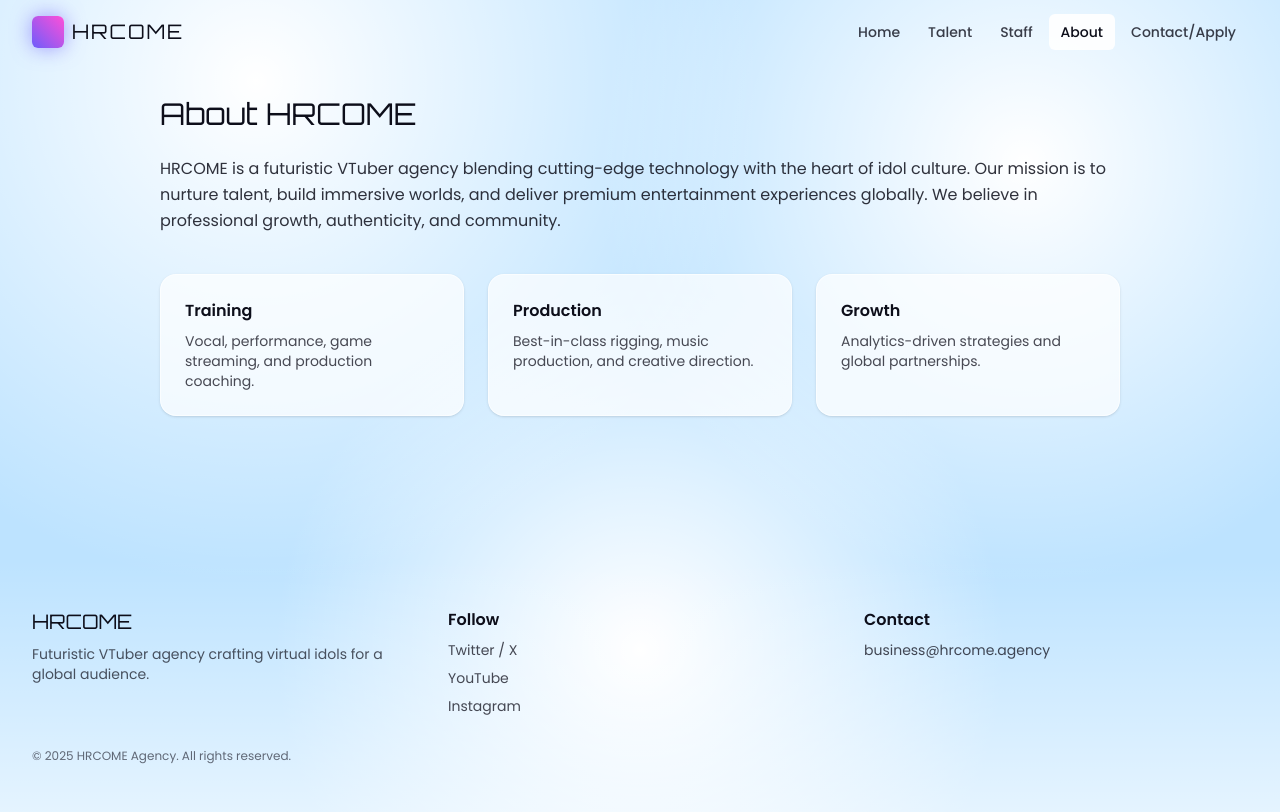
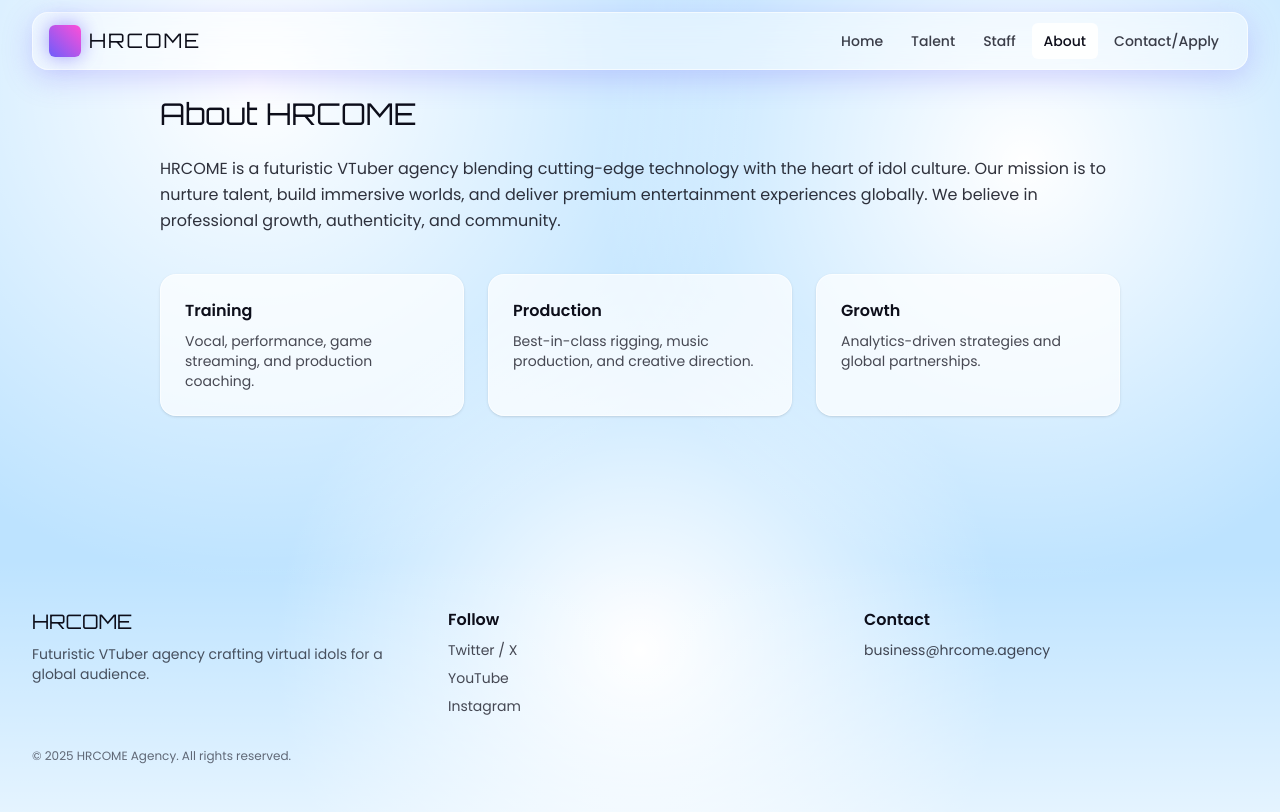
Before and after one commit to nikita1503agarwal/frontend-repo_6w27z83o_0itluy, a React (Vite) app: page /about in a window 1280 px wide. Built offline with nearby package versions, Linux system fonts and the light colour scheme.

Commit message:
Update project prj_6w27z83o - 2025-11-20T16:04:54.165Z

```diff
--- a/src/components/Navbar.jsx
+++ b/src/components/Navbar.jsx
@@ -10,8 +10,10 @@ export default function Navbar() {
 
   return (
     <header className="fixed top-0 inset-x-0 z-50">
-      <div className="max-w-7xl mx-auto px-4 sm:px-6 lg:px-8">
-        <div className="flex items-center justify-between h-16">
+      <div className="max-w-7xl mx-auto px-4 sm:px-6 lg:px-8 py-3">
+        {/* Glass/neon boxed header */}
+        <div className="rounded-2xl border border-white/60 bg-white/40 backdrop-blur-md shadow-[0_8px_30px_rgba(109,93,251,0.25)]">
+          <div className="flex items-center justify-between h-14 px-3 sm:px-4">
             <Link to="/" className="flex items-center gap-2">
               <div className="w-8 h-8 rounded-md bg-gradient-to-tr from-[#6D5DFB] to-[#FF4FD8] shadow-[0_0_20px_rgba(109,93,251,0.6)]" />
               <span className="text-xl font-orbitron tracking-widest text-[#0D0E1A]">HRCOME</span>
@@ -31,8 +33,8 @@ export default function Navbar() {
           </div>
 
           {open && (
-          <div className="md:hidden pb-4 animate-in">
-            <div className="flex flex-col gap-2 bg-white/20 backdrop-blur-md rounded-xl p-3">
+            <div className="md:hidden px-3 sm:px-4 pb-3">
+              <div className="flex flex-col gap-2 bg-white/30 backdrop-blur-md rounded-xl p-3 border border-white/50">
                 <NavLink to="/" className={linkClasses} onClick={() => setOpen(false)}>Home</NavLink>
                 <NavLink to="/talents" className={linkClasses} onClick={() => setOpen(false)}>Talent</NavLink>
                 <NavLink to="/staff" className={linkClasses} onClick={() => setOpen(false)}>Staff</NavLink>
@@ -42,6 +44,7 @@ export default function Navbar() {
             </div>
           )}
         </div>
+      </div>
     </header>
   )
 }
```
Also changed, not shown: 1 other file (tests, documents, lock files or other folders). Lines whose indentation alone changed are shown as unchanged.
